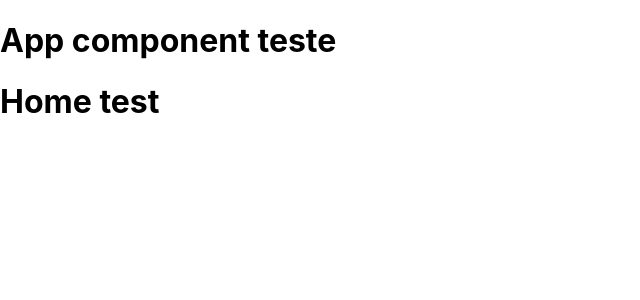
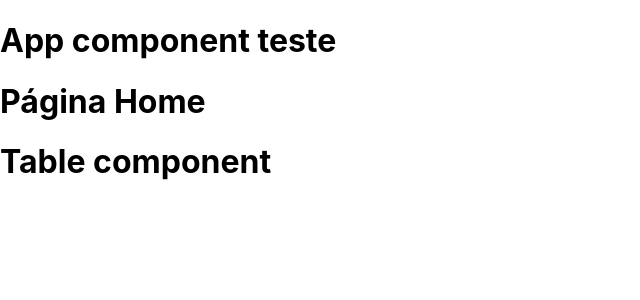
Before and after one commit to gabrielripardo/starwars-app, a React (Create React App) app: page / in a window 1280 px wide. Shown: the top 300 px of the page, without its empty margins (0-640 px from the left). Built offline with nearby package versions, Linux system fonts and the light colour scheme.

Commit message:
fix: configurações para eslint

```diff
--- a/src/App.tsx
+++ b/src/App.tsx
@@ -1,4 +1,4 @@
-import Home from './pages'
+import Home from './pages/Home'
 
 function App() {
     return (
--- /dev/null
+++ b/src/components/Table.tsx
@@ -0,0 +1,3 @@
+export default function Table() {
+    return <h1>Table component</h1>
+}
--- /dev/null
+++ b/src/pages/Home/index.tsx
@@ -0,0 +1,12 @@
+import Table from 'components/Table'
+
+function Home() {
+    return (
+        <>
+            <h1>Página Home</h1>
+            <Table />
+        </>
+    )
+}
+
+export default Home
--- a/src/pages/index.tsx
+++ /dev/null
@@ -1,3 +0,0 @@
-export default function Home() {
-  return <h1>Home test</h1>;
-}
```
Also changed, not shown: src/index.tsx (+6 -6 lines), tsconfig.json (+7 -2 lines), .eslintrc.json, 1 other file (tests, documents, lock files or other folders). Lines whose indentation alone changed are shown as unchanged.
